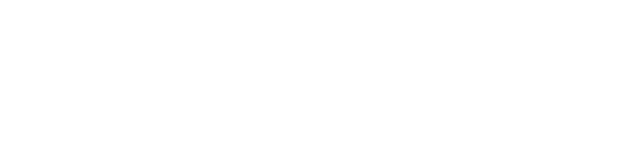
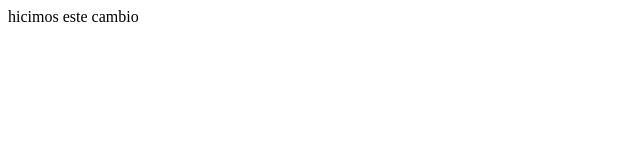
Before and after one commit to llJandGll/qweqwewqe, a plain HTML site: page index.html in a window 1280 px wide. Shown: the whole page, without its empty margins (0-640 px from the left). Drawn offline with Linux system fonts and the light colour scheme.

Commit message:
comit firmado

```diff
--- a/index.html
+++ b/index.html
@@ -6,6 +6,6 @@
   <title>Document</title>
 </head>
 <body>
-
+  hicimos este cambio
 </body>
 </html>
```
